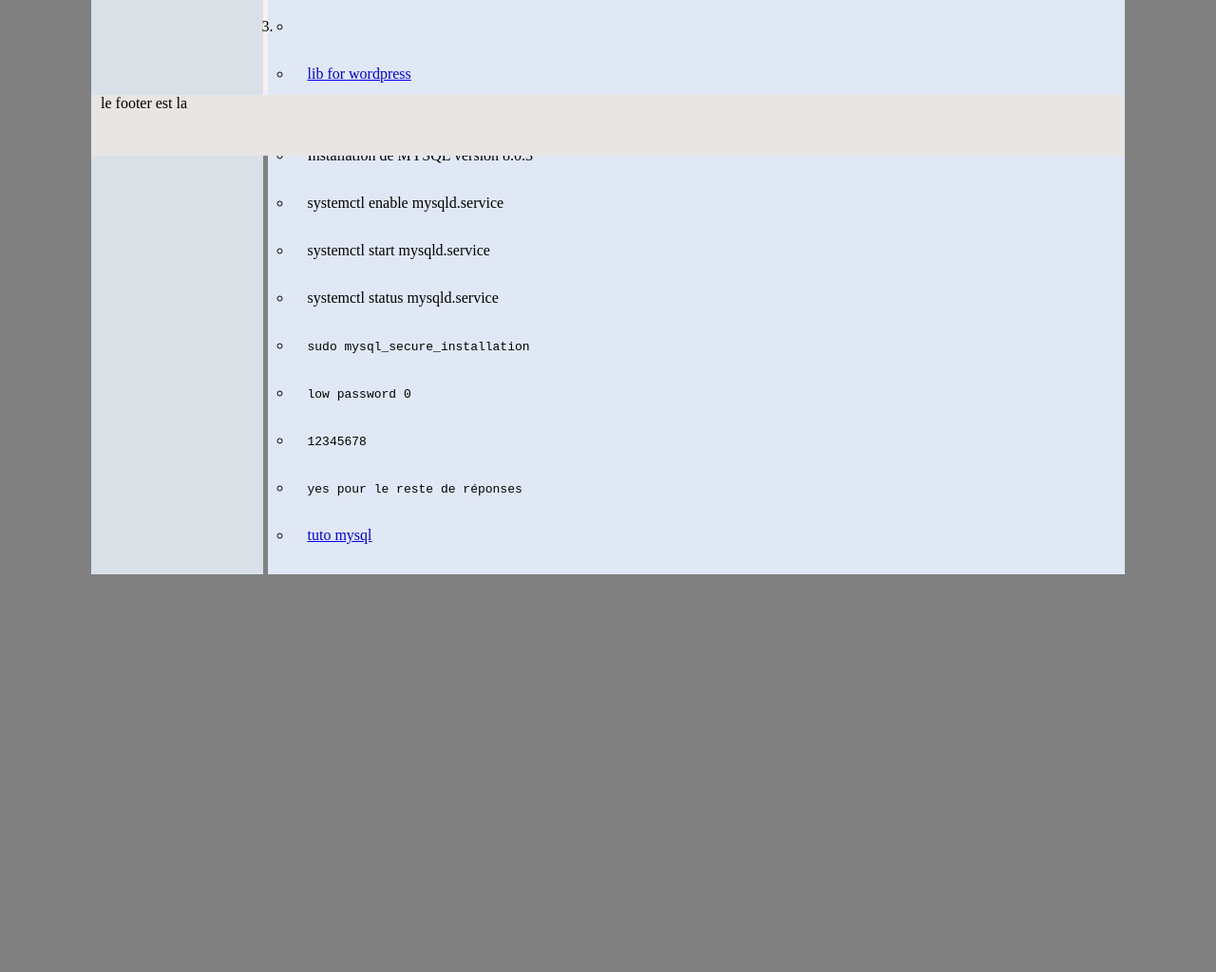
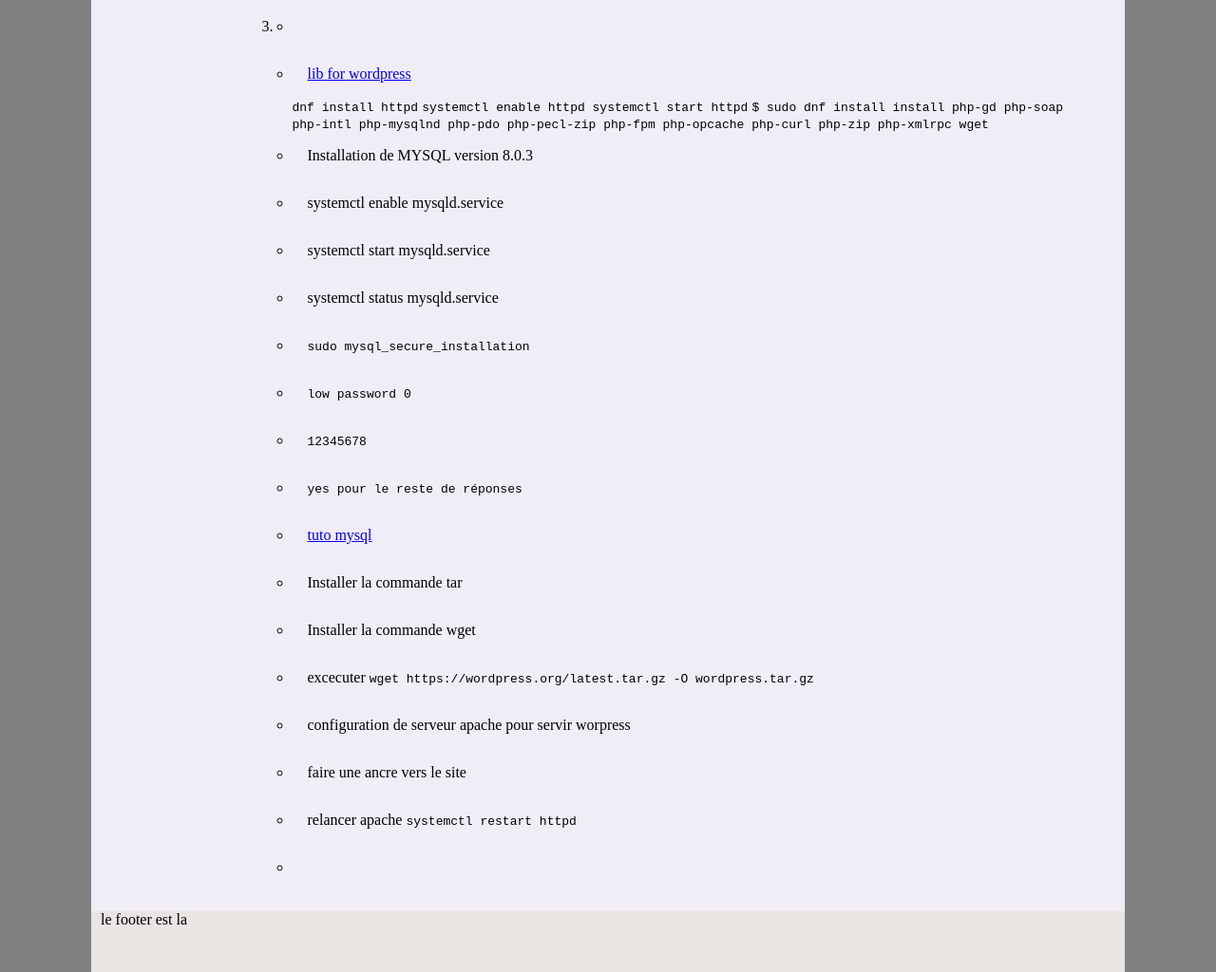
Before and after one commit to Furrane/architectureHauteDisponibilite-dev, a plain HTML site: page src/index.html in a window 1280 px wide. Shown: the part 614-1638 px from the top of the page at 95% size. Before the commit the page ends 1219 px from the top, so only its background shows below. Drawn offline with Linux system fonts and the light colour scheme.

Commit message:
fin de la preparation du server de test il reste a verifier que wordpress est fonctionne correctement

```diff
--- a/src/index.html
+++ b/src/index.html
@@ -60,8 +60,13 @@
                             <li><code>12345678</code></li>
                             <li><code>yes pour le reste de réponses</code></li>
                             <li><a href="https://www.digitalocean.com/community/tutorials/how-to-install-mysql-on-rocky-linux-8">tuto mysql</a></li>
-                        </ul></li>
-                        </ul></li>
+                            <li>Installer la commande tar</li>
+                            <li>Installer la commande wget</li>
+                            <li>excecuter <code>wget https://wordpress.org/latest.tar.gz -O wordpress.tar.gz</code></li>
+                            <li>configuration de serveur apache pour servir worpress</li>
+                            <li>faire une ancre vers le site</li>
+                            <li>relancer apache <code>systemctl restart httpd</code></li>
+                            <li></li>
                         </li>
                     </ol>
                 </article>
--- a/src/static/style.css
+++ b/src/static/style.css
@@ -21,7 +21,7 @@ header {
     height: 8vh;
     grid-column-start: 1;
     grid-column-end: -1;
-    background-color: rgb(217, 198, 235);
+
 
 }
 
@@ -36,7 +36,6 @@ header nav {
     display: flex;
     justify-content: space-between;
     align-items: center;
-    background-color: rgb(232, 229, 226);
     padding-left: 10px;
     padding-right: 10px;
 }
@@ -50,14 +49,13 @@ main {
 
     grid-column-start: 1;
     grid-column-end: -1;
-    height: 80vh;
-    background-color: rgb(244, 243, 237);
+
+
 }
 
 aside{
 
     height: 100%;
-    background-color: rgb(217, 225, 231);
     padding-left: 10px;
     padding-right: 10px;
 }
@@ -69,7 +67,7 @@ section {
 
 
 article{
-    background-color: rgb(224, 232, 245);
+
     padding-left: 10px;
     padding-right: 10px;
 
```
